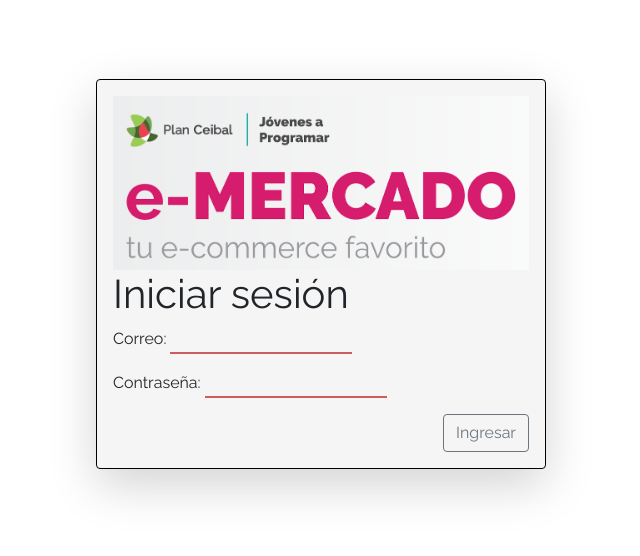
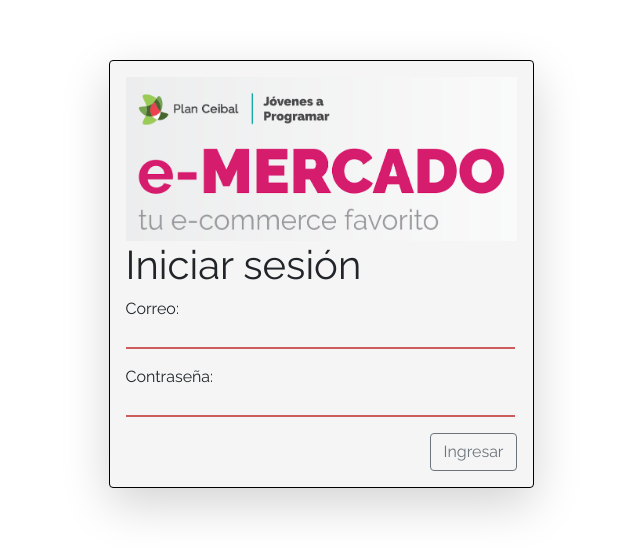
Before and after one commit to pilarithurbide/Obligatorio, a plain HTML site: page index.html in a window 1280 px wide. Shown: the part 102-658 px from the top of the page, without its empty margins (319-959 px from the left). Drawn offline with Linux system fonts and the light colour scheme.

Commit message:
Add files via upload

```diff
--- a/index.html
+++ b/index.html
@@ -6,6 +6,7 @@
   <meta http-equiv="Content-Type" content="text/html; charset=UTF-8">
   <meta name="viewport" content="width=device-width, initial-scale=1, shrink-to-fit=no">
   <meta name="description" content="">
+
   <title>eMercado - Todo lo que busques está aquí</title>
 
   <link rel="canonical" href="https://getbootstrap.com/docs/4.3/examples/album/">
@@ -41,7 +42,7 @@
     .cuadro {
       border: solid 1px black;
       text-align: left;
-      width: 450px;
+      width: 425px;
       background-color: #f5f5f5;
     }
 
@@ -56,14 +57,13 @@
 </head>
 
 <body class="text-center">
-
   <div class="container p-2 cuadro shadow-lg p-3 mb-5 bg- rounded">
     <img src="img\login.png" width="100%" height="100%" alt="logo" />
     <h1>Iniciar sesión</h1>
-    <form action='principal.html'>
-      <p class="campo"> Correo: <input type='email' name="correo" required> </p>
-      <p class="campo"> Contraseña: <input type='password' name="contra" required> </p>
-      <input class="btn btn-outline-secondary float-md-right" type="submit" value="Ingresar">
+    <form id="datos" action='principal.html'>
+      <p class="campo"> Correo:<br><input type='email' name="correo" size="45" required> </p>
+      <p class="campo"> Contraseña:<br> <input type='password' name="contra" size="45" required> </p>
+      <input id="BotonEntrar" class="btn btn-outline-secondary float-md-right" type="submit" value="Ingresar">
     </form>
   </div>
 
@@ -75,9 +75,6 @@
       <p class="mb-0">Para saber qué debes hacer, fijate en la actividad en CREA correspondiente a esta entrega.</p>
       </div>
   -->
-
-
-  </div>
   <script src="js/init.js"></script>
   <script src="js/login.js"></script>
 </body>
```
